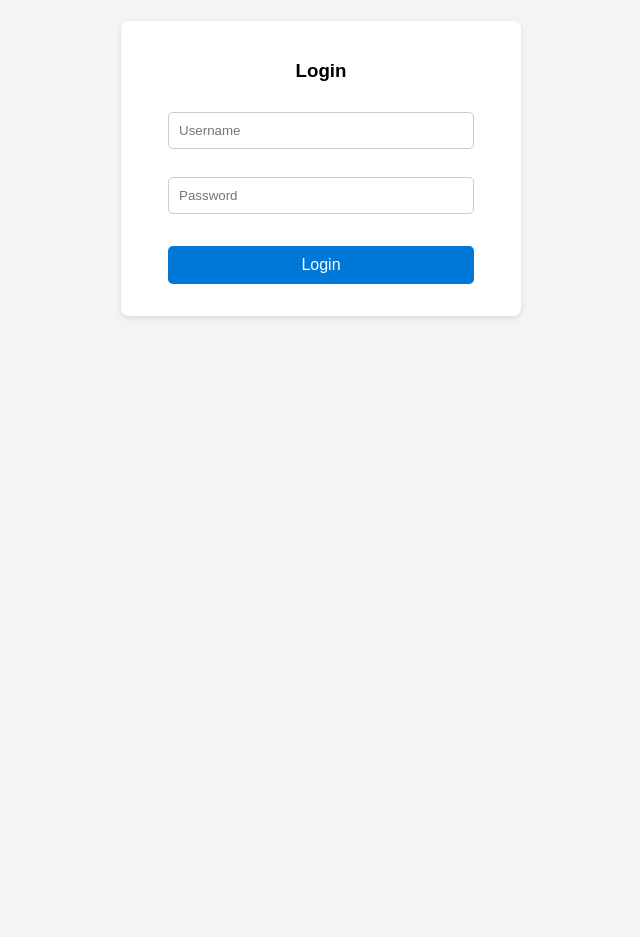
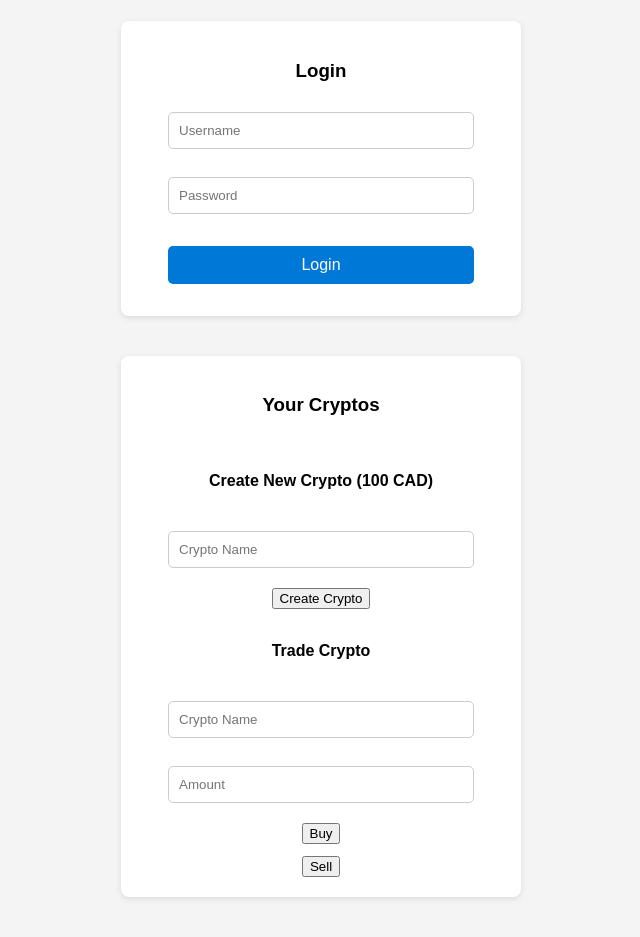
Before and after one commit to BunnyBank/bunnybank.github.io, a plain HTML site: page index.html in a window 1280 px wide. Shown: the part 99-1036 px from the top of the page, without its empty margins (319-959 px from the left). Before the commit the page ends 800 px from the top, so only its background shows below. Drawn offline with Linux system fonts and the light colour scheme.

Commit message:
Update index.html
Added Crypto Back

```diff
--- a/index.html
+++ b/index.html
@@ -143,6 +143,25 @@
     </div>
   </div>
 </div>
+
+<!-- Crypto Section -->
+<div class="card" id="cryptoCard">
+  <div class="card-content">
+    <h3>Your Cryptos</h3>
+    <div id="cryptoBalances"></div>
+
+    <h4>Create New Crypto (100 CAD)</h4>
+    <input type="text" id="newCryptoName" placeholder="Crypto Name">
+    <button onclick="createCrypto()">Create Crypto</button>
+
+    <h4>Trade Crypto</h4>
+    <input type="text" id="tradeCryptoName" placeholder="Crypto Name">
+    <input type="number" id="tradeAmount" placeholder="Amount">
+    <button onclick="buyCrypto()">Buy</button>
+    <button onclick="sellCrypto()">Sell</button>
+  </div>
+</div>
+
 
 <!-- Admin Dashboard -->
 <div id="adminView" style="display:none">
```
